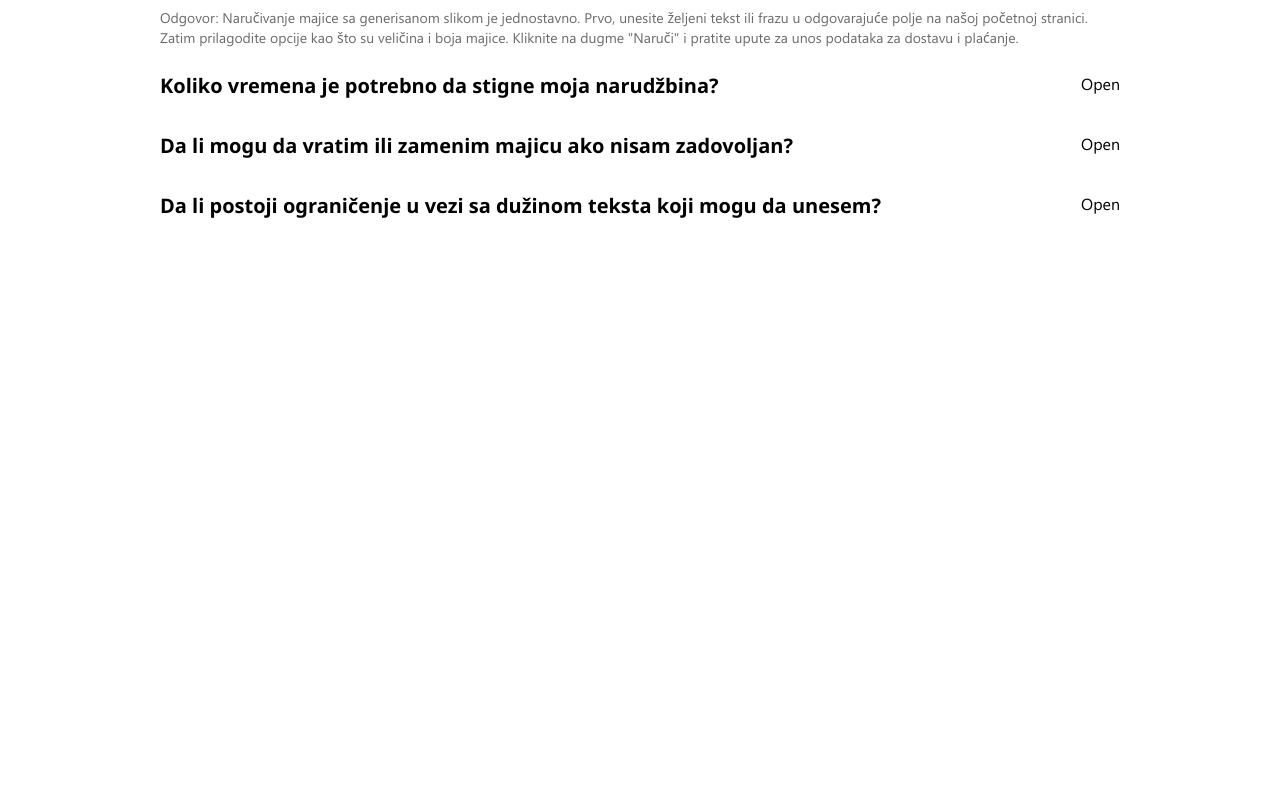
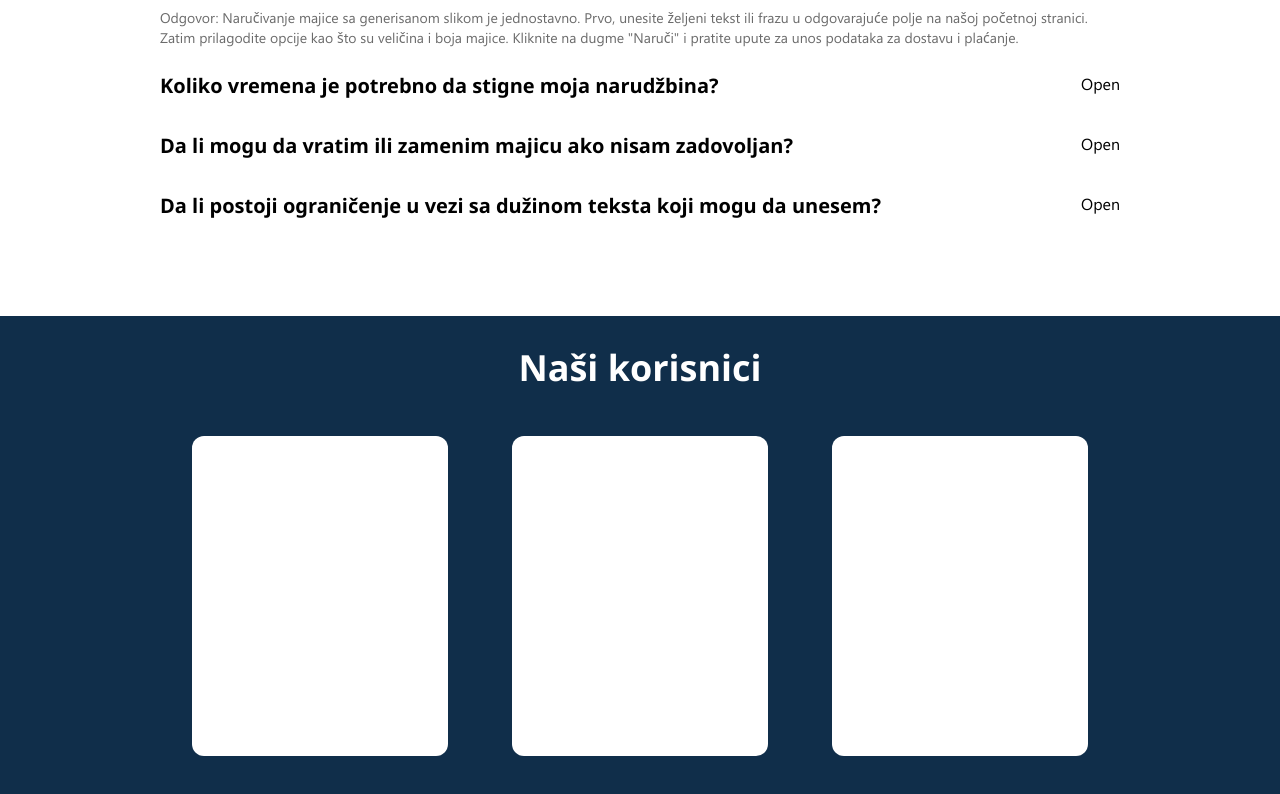
Before and after one commit to nemanjagajic/clothes-design-generator, a React (Create React App) app: page / in a window 1280 px wide. Shown: the part 2262-3056 px from the top of the page. Before the commit the page ends 2578 px from the top, so only its background shows below. Built offline with nearby package versions, Linux system fonts and the light colour scheme.

Commit message:
added our customers section

```diff
--- a/src/App.tsx
+++ b/src/App.tsx
@@ -6,6 +6,7 @@ import ClothesGenerator from './pages/ClothesGenerator'
 import ExamplesCarousel from './pages/ExamplesCarousel'
 import TShirtSizes from './pages/TShirtSizes'
 import FAQSection from './pages/FAQSection'
+import OurCustomers from './pages/OurCustomers'
 
 
 function App() {
@@ -17,6 +18,7 @@ function App() {
       <ExamplesCarousel />
       <TShirtSizes />
       <FAQSection />
+      <OurCustomers />
     </div>
   );
 }
--- /dev/null
+++ b/src/pages/OurCustomers.tsx
@@ -0,0 +1,24 @@
+import React from 'react'
+import Container from '../components/shared/Container'
+
+const OurCustomers = () => {
+  const renderCustomerImage = (key: number) => (
+    <div
+      key={key}
+      className='h-[320px] w-[260px] bg-white mx-8 rounded-xl'
+    />
+  )
+
+  return (
+    <Container customStyles='bg-dark-blue pb-16'>
+      <div className='flex flex-col justify-center items-center w-full'>
+        <h3 className='mt-8 mb-12 text-white text-4xl font-extrabold'>Naši korisnici</h3>
+        <div className='flex flex-row justify-center w-full'>
+          {Array.from({ length: 3 }).map((_, index) => renderCustomerImage(index))}
+        </div>
+      </div>
+    </Container>
+  )
+}
+
+export default OurCustomers
```
